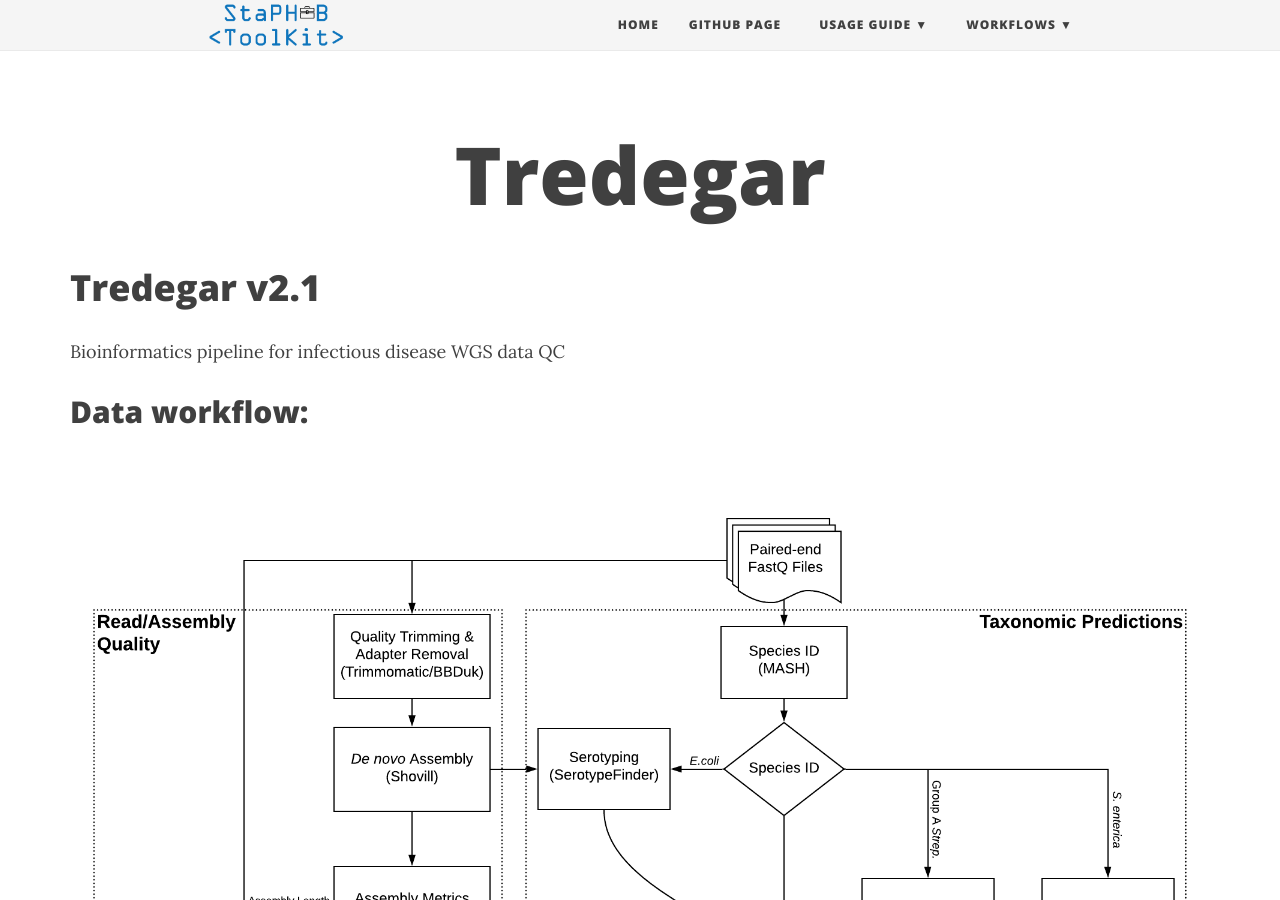
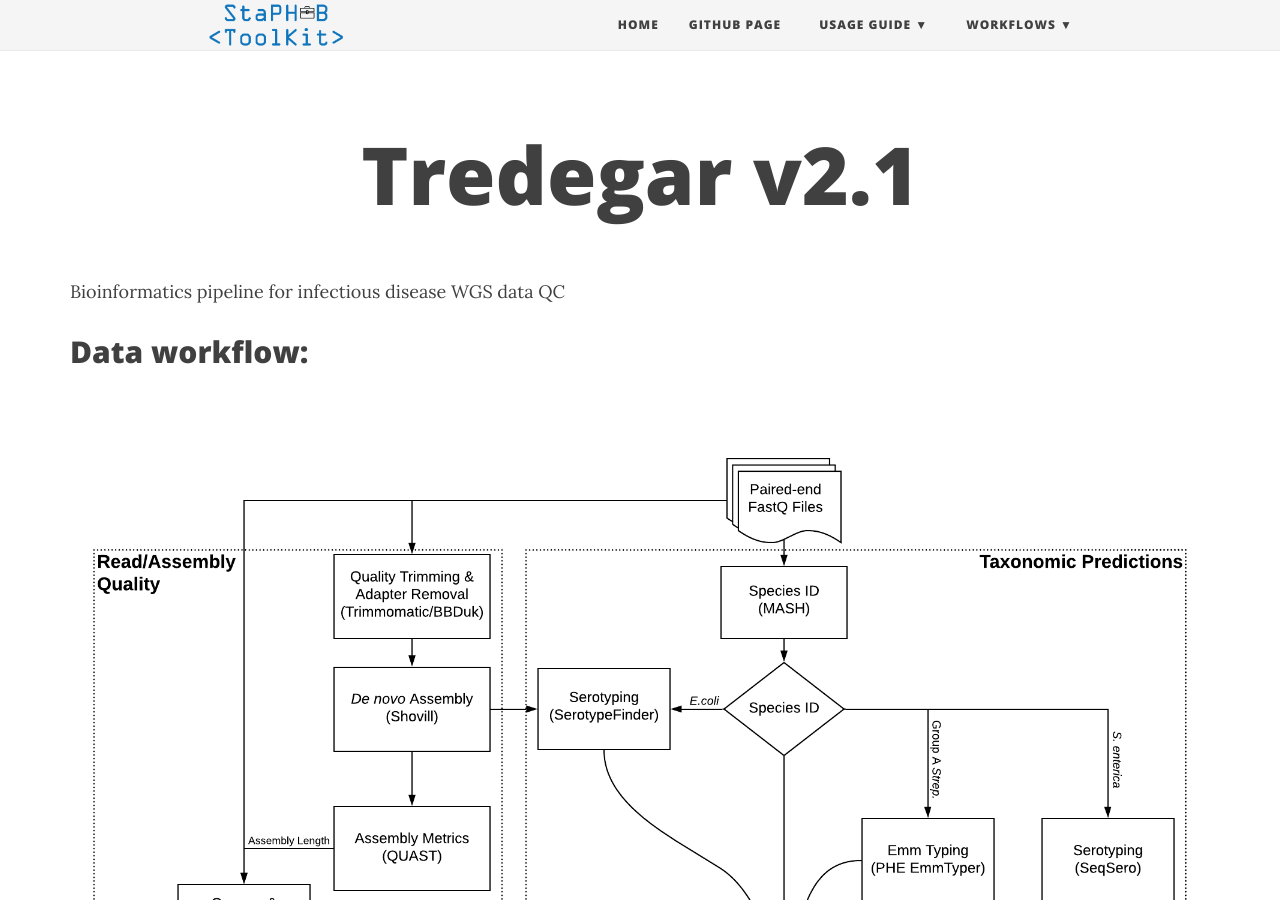
Before and after one commit to StaPH-B/staphb_toolkit, a Jekyll site: the page built from docs/workflow_docs/tredegar.md, in a window 1280 px wide and 900 px high. Built offline with Jekyll 4.4.1, drawn with Linux system fonts in a browser that asks for light colours; nearby versions of some CDN libraries.

Commit message:
update tredegar docs

```diff
--- a/docs/workflow_docs/tredegar.md
+++ b/docs/workflow_docs/tredegar.md
@@ -1,9 +1,7 @@
 ---
-title: 'Tredegar'
+title: 'Tredegar v2.1'
 layout: page
 ---
-
-# Tredegar v2.1
 Bioinformatics pipeline for infectious disease WGS data QC
 
 ## Data workflow:
```
